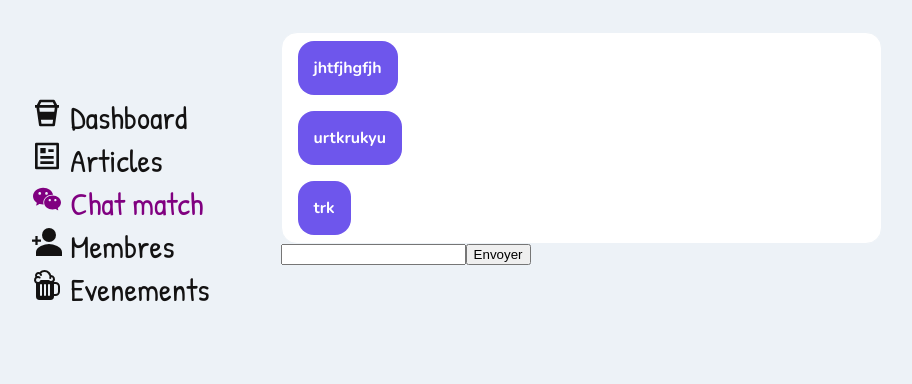
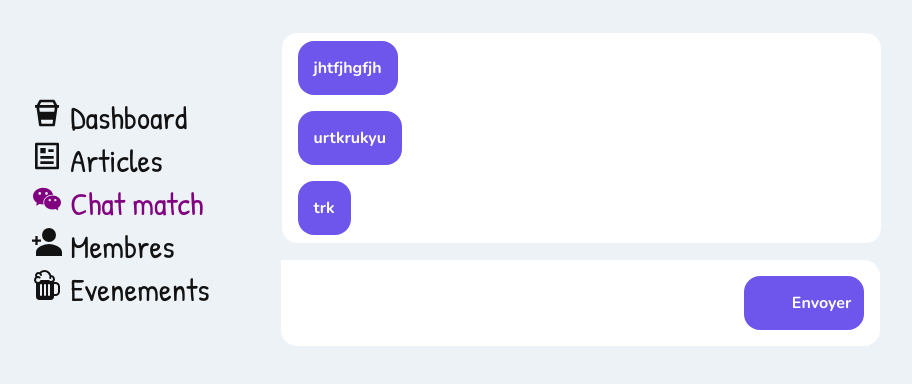
Before and after one commit to WildCodeSchool/2104-wns-remote-gauphres-front, a React (Create React App) app: page /random-chat in a window 1280 px wide. Shown: the top 384 px of the page, without its empty margins (1-913 px from the left). Built offline with nearby package versions, Linux system fonts and the light colour scheme; no server answers.

Commit message:
fix(ChatForm)

```diff
--- a/src/components/Chat/ChatForm/ChatForm.tsx
+++ b/src/components/Chat/ChatForm/ChatForm.tsx
@@ -1,5 +1,6 @@
 import { gql, useMutation } from '@apollo/client';
 import React, { FC, useState } from 'react';
+import { Container, Form, FormInput, FormButton } from './style';
 
 const CREATE_MESSAGE = gql`
     mutation CreateMessage($input: InputMessage!) {
@@ -16,8 +17,8 @@ const ChatForm: FC = () => {
     const [createMessage, { data }] = useMutation(CREATE_MESSAGE);
 
     return (
-        <>
-            <form
+        <Container>
+            <Form
                 onSubmit={(e) => {
                     e.preventDefault();
                     createMessage({
@@ -30,15 +31,15 @@ const ChatForm: FC = () => {
                     });
                 }}
             >
-                <input
+                <FormInput
                     type="text"
                     name="text"
                     value={message}
                     onChange={(e) => setMessage(e.target.value)}
                 />
-                <button type="submit">Envoyer</button>
-            </form>
-        </>
+                <FormButton type="submit">Envoyer</FormButton>
+            </Form>
+        </Container>
     );
 };
 
--- a/src/components/Chat/ChatForm/style.ts
+++ b/src/components/Chat/ChatForm/style.ts
@@ -1,7 +1,6 @@
 import styled from 'styled-components';
 import { colors, fonts } from '../../style/theme';
 
-// eslint-disable-next-line import/prefer-default-export
 export const Container = styled.div`
     flex-direction: column;
     background-color: ${colors.white};
@@ -10,11 +9,13 @@ export const Container = styled.div`
     border-radius: 1em;
 `;
 
-export const Form = styled.div`
+export const Form = styled.form`
     border: none;
     display: flex;
     flex-direction: row;
-    .input {
+`;
+
+export const FormInput = styled.input`
     border: none;
     width: 80%;
     padding: 1em;
@@ -24,8 +25,9 @@ export const Form = styled.div`
     &:focus {
         outline: none;
     }
-    }
-    .button {
+`;
+
+export const FormButton = styled.button`
     background-color: ${colors.purple};
     color: ${colors.white};
     border-radius: 1em;
@@ -42,5 +44,4 @@ export const Form = styled.div`
     &:hover {
         background-color: ${colors.darkPurple};
     }
-    }
 `;
```
Lines whose indentation alone changed are shown as unchanged.
